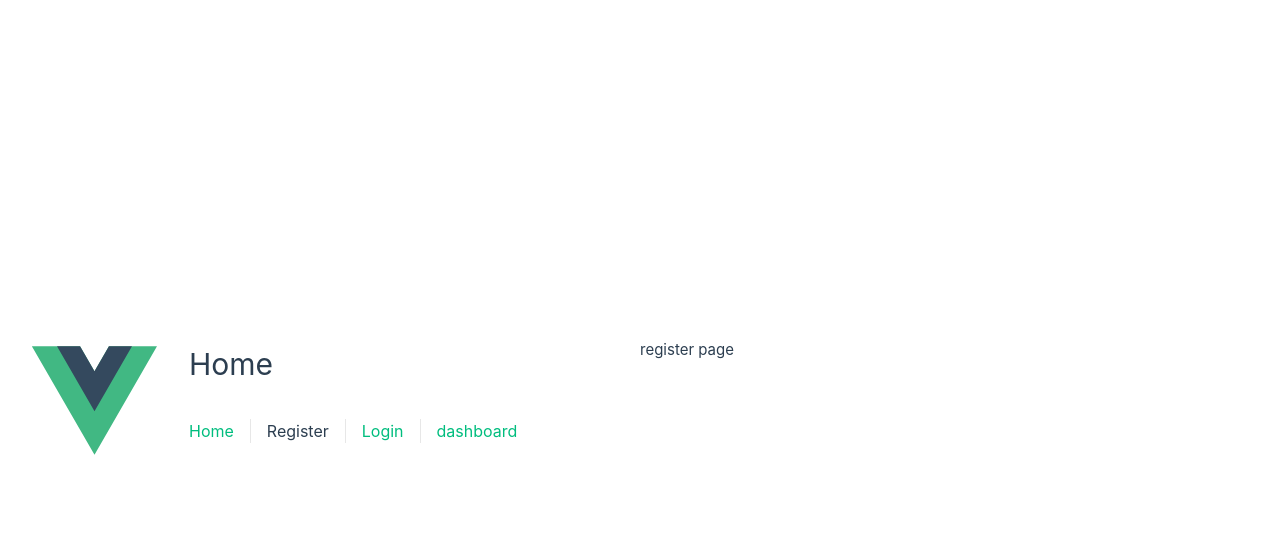
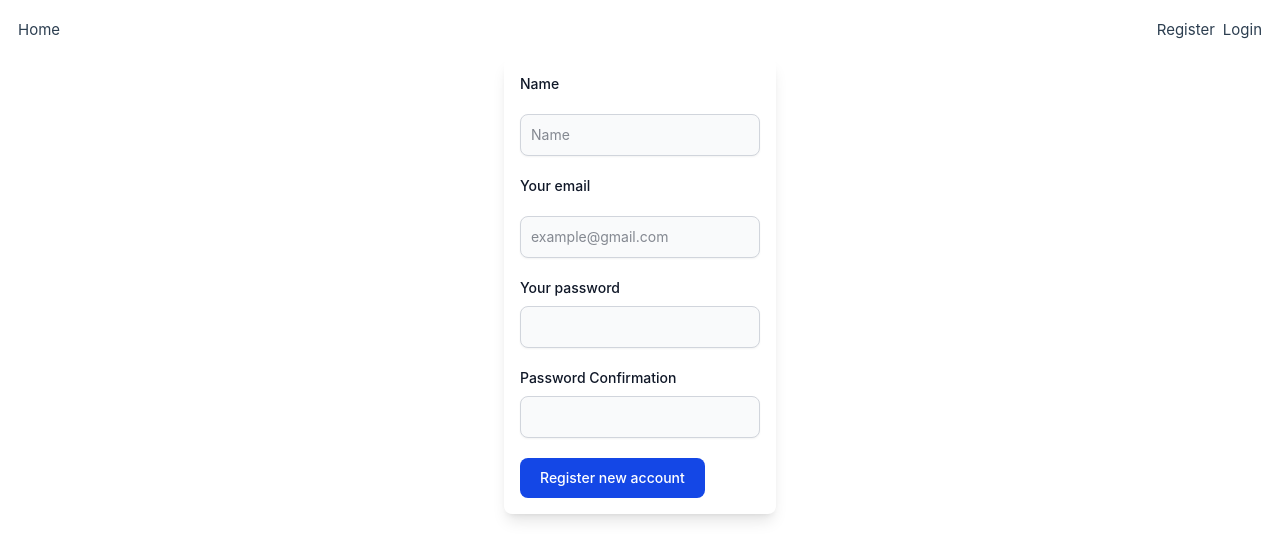
Before and after one commit to RLucasE/Tatelestai, a Vue app in the folder Frontend/vue-project/: page /register in a window 1280 px wide. Shown: the top 560 px of the page. Built offline with nearby package versions, Linux system fonts and the light colour scheme; no server answers.

Commit message:
register form

```diff
--- a/Frontend/vue-project/index.html
+++ b/Frontend/vue-project/index.html
@@ -6,8 +6,8 @@
     <meta name="viewport" content="width=device-width, initial-scale=1.0">
     <title>Vite App</title>
   </head>
-  <body>
-    <div id="app"></div>
+  <body class="h-full">
+    <div id="app" class="p-0.5"></div>
     <script type="module" src="/src/main.js"></script>
   </body>
 </html>
--- a/Frontend/vue-project/package.json
+++ b/Frontend/vue-project/package.json
@@ -9,7 +9,9 @@
     "preview": "vite preview"
   },
   "dependencies": {
+    "@tailwindcss/vite": "^4.0.15",
     "axios": "^1.8.4",
+    "tailwindcss": "^4.0.15",
     "vue": "^3.5.13",
     "vue-router": "^4.5.0"
   },
--- a/Frontend/vue-project/src/App.vue
+++ b/Frontend/vue-project/src/App.vue
@@ -1,87 +1,24 @@
 <script setup>
-import { RouterLink, RouterView } from 'vue-router'
-import HelloWorld from './components/HelloWorld.vue'
+import { RouterLink, RouterView } from "vue-router";
 </script>
 
-<template>
+<template class="p-0">
   <header>
-    <img alt="Vue logo" class="logo" src="@/assets/logo.svg" width="125" height="125" />
-
-    <div class="wrapper">
-      <h1>Home</h1>
-
-      <nav>
+    <div class="bg-state-100 dark:bg-slate-900">
+      <nav class="container mx-auto flex items-center justify-between p-4">
         <RouterLink to="/">Home</RouterLink>
-        <RouterLink to="/register">Register</RouterLink>
-        <RouterLink to="/login">Login</RouterLink>
-        <RouterLink to="/dashboard">dashboard</RouterLink>
+        <div class="flex space-x-2">
+          <RouterLink to="/register">Register</RouterLink>
+          <RouterLink to="/login">Login</RouterLink>
+        </div>
       </nav>
     </div>
   </header>
-
-  <RouterView />
+  <main
+    class="max-w-screen mx-auto bg-state-100 dark:bg-slate-900 min-h-screen"
+  >
+    <div class="mb-6 justify-center flex">
+      <RouterView></RouterView>
+    </div>
+  </main>
 </template>
-
-<style scoped>
-header {
-  line-height: 1.5;
-  max-height: 100vh;
-}
-
-.logo {
-  display: block;
-  margin: 0 auto 2rem;
-}
-
-nav {
-  width: 100%;
-  font-size: 12px;
-  text-align: center;
-  margin-top: 2rem;
-}
-
-nav a.router-link-exact-active {
-  color: var(--color-text);
-}
-
-nav a.router-link-exact-active:hover {
-  background-color: transparent;
-}
-
-nav a {
-  display: inline-block;
-  padding: 0 1rem;
-  border-left: 1px solid var(--color-border);
-}
-
-nav a:first-of-type {
-  border: 0;
-}
-
-@media (min-width: 1024px) {
-  header {
-    display: flex;
-    place-items: center;
-    padding-right: calc(var(--section-gap) / 2);
-  }
-
-  .logo {
-    margin: 0 2rem 0 0;
-  }
-
-  header .wrapper {
-    display: flex;
-    place-items: flex-start;
-    flex-wrap: wrap;
-  }
-
-  nav {
-    text-align: left;
-    margin-left: -1rem;
-    font-size: 1rem;
-
-    padding: 1rem 0;
-    margin-top: 1rem;
-  }
-}
-</style>
--- a/Frontend/vue-project/src/assets/base.css
+++ b/Frontend/vue-project/src/assets/base.css
@@ -50,14 +50,6 @@
   }
 }
 
-*,
-*::before,
-*::after {
-  box-sizing: border-box;
-  margin: 0;
-  font-weight: normal;
-}
-
 body {
   min-height: 100vh;
   color: var(--color-text);
--- a/Frontend/vue-project/src/assets/main.css
+++ b/Frontend/vue-project/src/assets/main.css
@@ -1,35 +1,7 @@
 @import './base.css';
+@import "tailwindcss";
 
 #app {
-  max-width: 1280px;
-  margin: 0 auto;
-  padding: 2rem;
+  max-width: 100%;
   font-weight: normal;
 }
-
-a,
-.green {
-  text-decoration: none;
-  color: hsla(160, 100%, 37%, 1);
-  transition: 0.4s;
-  padding: 3px;
-}
-
-@media (hover: hover) {
-  a:hover {
-    background-color: hsla(160, 100%, 37%, 0.2);
-  }
-}
-
-@media (min-width: 1024px) {
-  body {
-    display: flex;
-    place-items: center;
-  }
-
-  #app {
-    display: grid;
-    grid-template-columns: 1fr 1fr;
-    padding: 0 2rem;
-  }
-}
--- /dev/null
+++ b/Frontend/vue-project/src/lib/axios.js
@@ -0,0 +1,9 @@
+import axios from "axios";
+
+const axiosInstance = axios.create({
+  baseURL: "http://localhost:8000/api",
+  withCredentials: true,
+  withXSRFToken: true,
+});
+
+export default axiosInstance;
--- a/Frontend/vue-project/src/views/auth/register.vue
+++ b/Frontend/vue-project/src/views/auth/register.vue
@@ -1,33 +1,97 @@
 <script setup>
-import axios from 'axios';
-axios.defaults.withCredentials = true;
-axios.defaults.withXSRFToken = true;
-axios.defaults.baseURL = "http://localhost:8000";
+import { reactive, ref } from "vue";
+import axiosInstance from "@/lib/axios";
 
-const register = async () => {
-    await axios.get("/sanctum/csrf-cookie");
-    try {
-        const response = await axios.post(
-            "/api/register",
-            {
-                "name": "Lucas",
-                "email": "Lucascabjnmro2@gmail.com",
-                "password": "12345678",
-                "password_confirmation": "12345678"
-            });
-        console.log(response.data);
-    } catch (error) {
-        console.log(error);
-    }
+const form = reactive({
+  name: "",
+  email: "",
+  password: "",
+  password_confirmation: "",
+});
+
+const register = async (data) => {
+  await axiosInstance.get("/sanctum/csrf-cookie", {
+    baseURL: "http://localhost:8000",
+  });
+  try {
+    const response = await axiosInstance.post("/register", data);
+    console.log(response.data);
+  } catch (error) {
+    console.log(error);
+  }
 };
-
-register();
 </script>
 
-
-
 <template>
-    <p>register page</p>
+  <form
+    @submit.prevent="register(form)"
+    class="max-w-sm mx-auto mx-w-auto p-4 bg-white rounded-lg shadow-lg dark:bg-gray-800 dark:shadow-none"
+  >
+    <div class="mb-5">
+      <label
+        for="name"
+        class="block mb-5 text-sm font-medium text-gray-900 dark:text-white"
+        >Name</label
+      >
+      <input
+        type="name"
+        id="name"
+        v-model="form.name"
+        class="shadow-xs bg-gray-50 border border-gray-300 text-gray-900 text-sm rounded-lg focus:ring-blue-500 focus:border-blue-500 block w-full p-2.5 dark:bg-gray-700 dark:border-gray-600 dark:placeholder-gray-400 dark:text-white dark:focus:ring-blue-500 dark:focus:border-blue-500 dark:shadow-xs-light"
+        placeholder="Name"
+        required
+      />
+    </div>
+    <div class="mb-5">
+      <label
+        for="email"
+        class="block mb-5 text-sm font-medium text-gray-900 dark:text-white"
+        >Your email</label
+      >
+      <input
+        type="email"
+        id="email"
+        v-model="form.email"
+        class="shadow-xs bg-gray-50 border border-gray-300 text-gray-900 text-sm rounded-lg focus:ring-blue-500 focus:border-blue-500 block w-full p-2.5 dark:bg-gray-700 dark:border-gray-600 dark:placeholder-gray-400 dark:text-white dark:focus:ring-blue-500 dark:focus:border-blue-500 dark:shadow-xs-light"
+        placeholder="example@gmail.com"
+        required
+      />
+    </div>
+    <div class="mb-5">
+      <label
+        for="password"
+        class="block mb-2 text-sm font-medium text-gray-900 dark:text-white"
+        >Your password</label
+      >
+      <input
+        type="password"
+        id="password"
+        v-model="form.password"
+        class="shadow-xs bg-gray-50 border border-gray-300 text-gray-900 text-sm rounded-lg focus:ring-blue-500 focus:border-blue-500 block w-full p-2.5 dark:bg-gray-700 dark:border-gray-600 dark:placeholder-gray-400 dark:text-white dark:focus:ring-blue-500 dark:focus:border-blue-500 dark:shadow-xs-light"
+        required
+      />
+    </div>
+    <div class="mb-5">
+      <label
+        for="password_confirmation"
+        class="block mb-2 text-sm font-medium text-gray-900 dark:text-white"
+        >Password Confirmation</label
+      >
+      <input
+        type="password"
+        id="password_confirmation"
+        v-model="form.password_confirmation"
+        class="shadow-xs bg-gray-50 border border-gray-300 text-gray-900 text-sm rounded-lg focus:ring-blue-500 focus:border-blue-500 block w-full p-2.5 dark:bg-gray-700 dark:border-gray-600 dark:placeholder-gray-400 dark:text-white dark:focus:ring-blue-500 dark:focus:border-blue-500 dark:shadow-xs-light"
+        required
+      />
+    </div>
+    <button
+      type="submit"
+      class="text-white bg-blue-700 hover:bg-blue-800 focus:ring-4 focus:outline-none focus:ring-blue-300 font-medium rounded-lg text-sm px-5 py-2.5 text-center dark:bg-blue-600 dark:hover:bg-blue-700 dark:focus:ring-blue-800"
+    >
+      Register new account
+    </button>
+  </form>
 </template>
 
 <style scoped></style>
--- a/Frontend/vue-project/vite.config.js
+++ b/Frontend/vue-project/vite.config.js
@@ -3,10 +3,11 @@ import { fileURLToPath, URL } from "node:url";
 import { defineConfig } from "vite";
 import vue from "@vitejs/plugin-vue";
 import vueDevTools from "vite-plugin-vue-devtools";
+import tailwindcss from "@tailwindcss/vite";
 
 // https://vite.dev/config/
 export default defineConfig({
-  plugins: [vue(), vueDevTools()],
+  plugins: [vue(), vueDevTools(), tailwindcss()],
   resolve: {
     alias: {
       "@": fileURLToPath(new URL("./src", import.meta.url)),
```
Also changed, not shown: Frontend/vue-project/src/main.js (+7 -7 lines), 1 other file (tests, documents, lock files or other folders).
